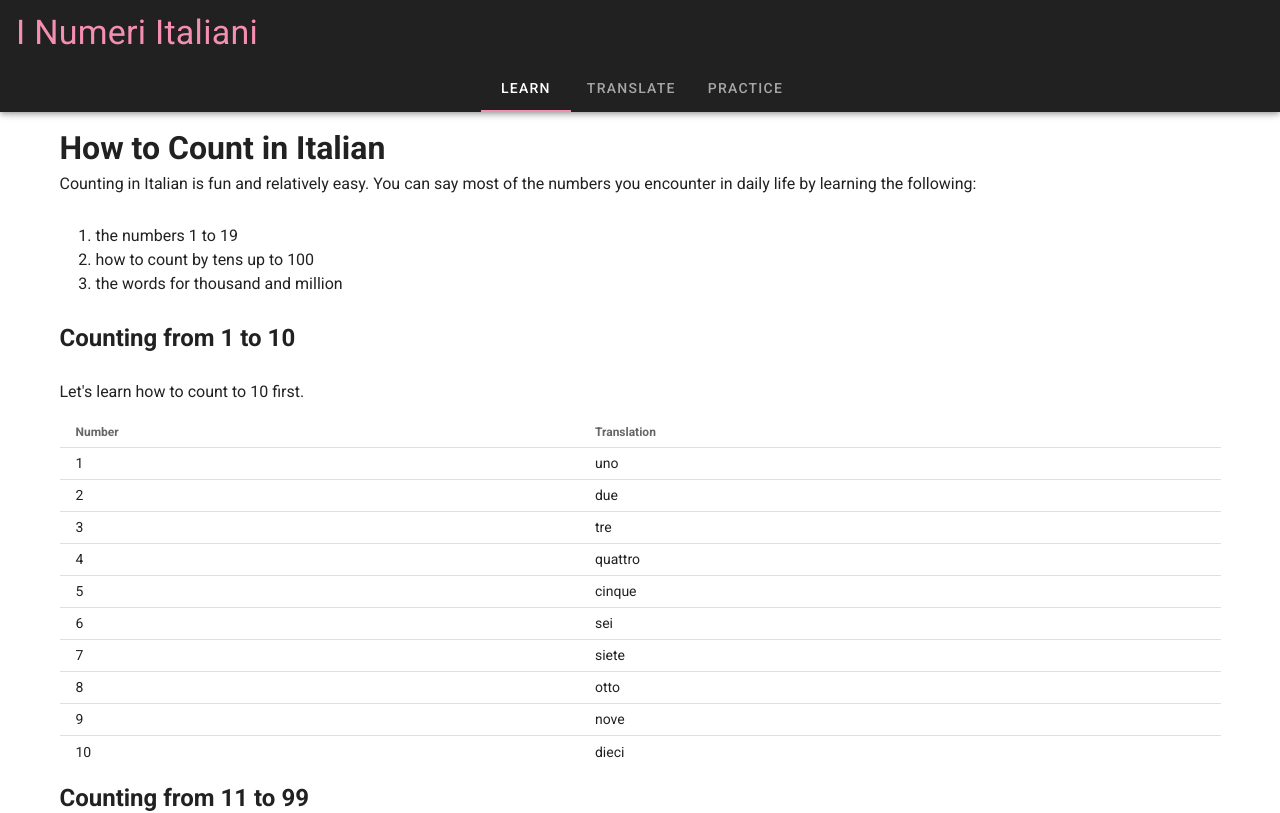
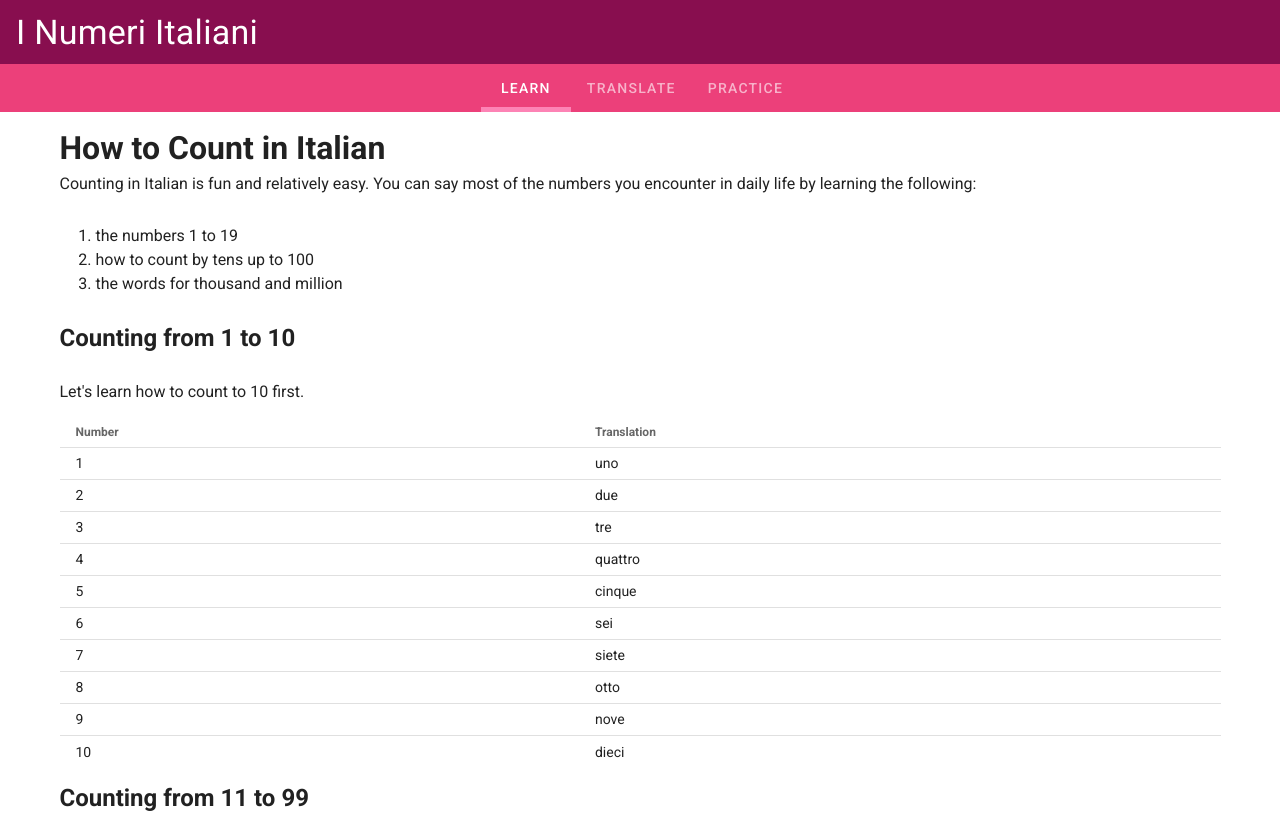
Before and after one commit to treecasiano/i-numeri-italiani, a Vue app: page /#/ in a window 1280 px wide. Shown: the top 813 px of the page. Built offline with nearby package versions, Linux system fonts and the light colour scheme.

Commit message:
Clean up toolbar and tabs

```diff
--- a/src/App.vue
+++ b/src/App.vue
@@ -1,15 +1,17 @@
 <template>
   <v-app>
-    <v-app-bar app color="primary" dark>
-      <v-toolbar-title class="accent--text display-1"
-        >I Numeri Italiani</v-toolbar-title
-      >
+    <v-app-bar app color="primary" dark flat>
+      <v-toolbar-title class="display-1">I Numeri Italiani</v-toolbar-title>
+      <v-spacer></v-spacer>
+
       <template v-slot:extension>
         <v-tabs
+          background-color="secondary"
+          centered
+          class="pb-4"
+          slider-color="primary lighten-4"
+          slider-size="5"
           v-model="tabs"
-          centered
-          slider-color="accent"
-          background-color="transparent"
         >
           <v-tab>Learn</v-tab>
           <v-tab>Translate</v-tab>
@@ -17,7 +19,6 @@
         </v-tabs>
       </template>
     </v-app-bar>
-
     <v-main>
       <v-tabs-items v-model="tabs" color="transparent">
         <v-tab-item>
--- a/src/components/NumberToTextTranslator.vue
+++ b/src/components/NumberToTextTranslator.vue
@@ -47,10 +47,11 @@ export default {
       this.translatedNumber = null;
     },
     translateNumber(input) {
+      // TODO: Fix layout. (Convert tables to Vuetify simple tables.)
       // TODO: Add input validation for numbers outside of the range and don't allow negative numbers or commas
       // TODO: Check for range, and return message here.
-      // TODO: Clean up the JavaScript
-      // TODO: Fix layout.
+      // TODO: Clean up the JavaScript.
+      // TODO: Fix router. (Show tab in URL.)
       // TODO: Clean up the translation function so that it never returns a string, just a number or null.
       // TODO: Create the practice tab
       // TODO: Make the header and landing page more appealing
--- a/src/plugins/vuetify.js
+++ b/src/plugins/vuetify.js
@@ -12,10 +12,9 @@ export default new Vuetify({
   theme: {
     themes: {
       light: {
-        primary: colors.grey.darken4,
+        primary: colors.pink.darken4,
         secondary: colors.pink.lighten1,
         accent: colors.pink.lighten3,
-        anchor: colors.pink.accent1,
         error: colors.red.darken4,
         warning: colors.deepOrange,
         info: colors.lightBlue,
@@ -25,7 +24,6 @@ export default new Vuetify({
         primary: colors.grey.darken4,
         secondary: colors.pink.lighten1,
         accent: colors.pink.lighten3,
-        anchor: colors.pink.accent1,
         error: colors.red.darken4,
         warning: colors.deepOrange,
         info: colors.lightBlue,
```
